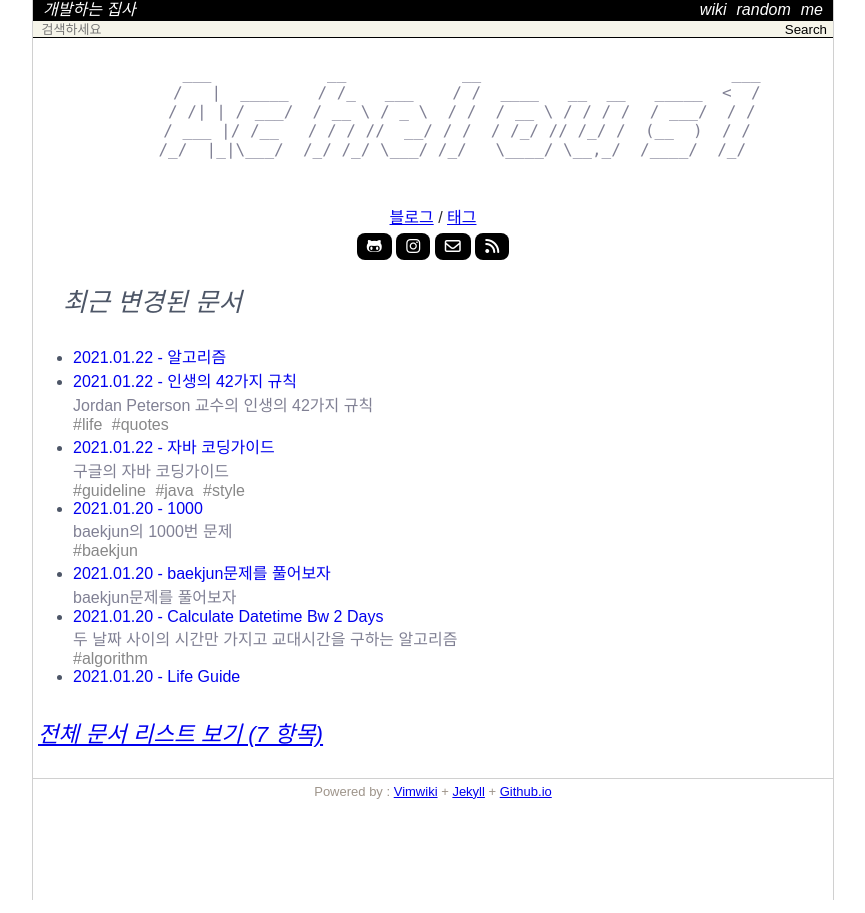
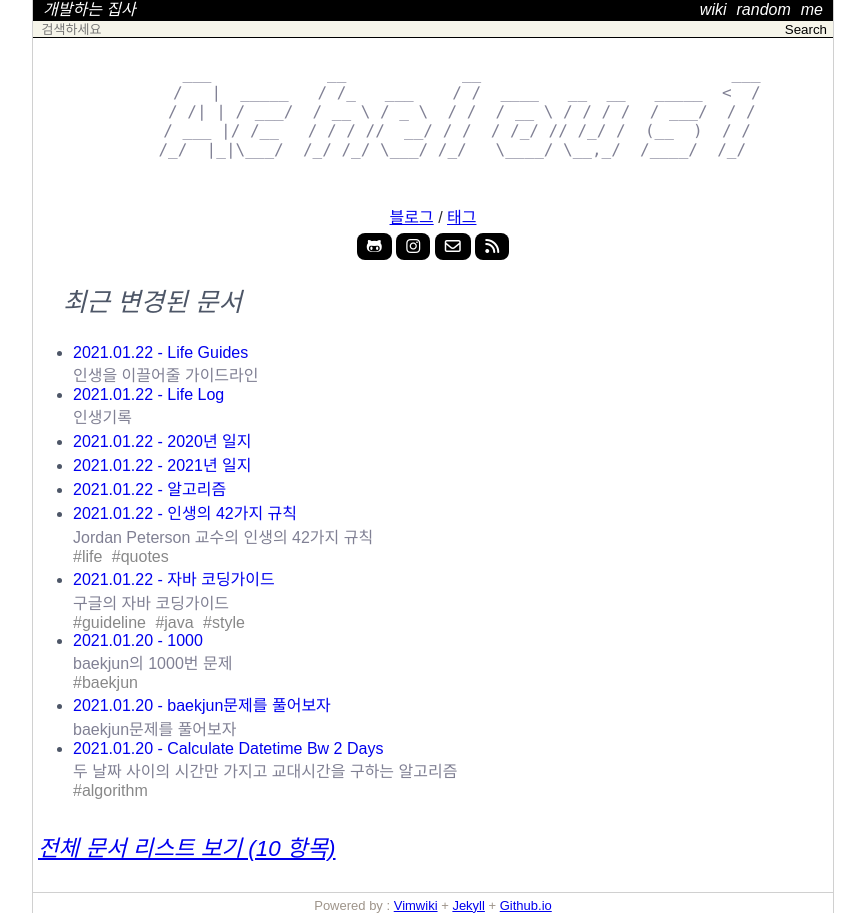
Before and after one commit to Achelous1/achelous1.github.io, a Jekyll site: the page built from index.html, in a window 1280 px wide. Shown: the whole page, without its empty margins (207-1072 px from the left). Built offline with Jekyll 4.4.1, drawn with Linux system fonts in a browser that asks for light colours; nearby versions of some CDN libraries; some web fonts are replaced.

Commit message:
ADDED logs

```diff
--- a/_data/pageMap.yml
+++ b/_data/pageMap.yml
@@ -6,6 +6,22 @@
     url: /wiki/1000
     updated: '2021-01-20 16:48:24 +0900'
     children: []
+'2020':
+    type: wiki
+    title: '2020년 일지'
+    summary: ""
+    parent: '2020'
+    url: /wiki/2020
+    updated: '2021-01-22 14:50:53 +0900'
+    children: ['2020']
+'2021':
+    type: wiki
+    title: '2021년 일지'
+    summary: ""
+    parent: '2021'
+    url: /wiki/2021
+    updated: '2021-01-22 14:50:13 +0900'
+    children: ['2021']
 42-rules-of-life:
     type: wiki
     title: '인생의 42가지 규칙'
@@ -48,12 +64,20 @@ index:
     children: []
 life-guide:
     type: wiki
-    title: ""
-    summary: ""
-    parent: ""
+    title: 'Life Guides'
+    summary: '인생을 이끌어줄 가이드라인'
+    parent: index
     url: /wiki/life-guide
-    updated: '2021-01-20 09:58:28 +0900'
+    updated: '2021-01-22 14:51:51 +0900'
     children: [42-rules-of-life]
+life-log:
+    type: wiki
+    title: 'Life Log'
+    summary: 인생기록
+    parent: index
+    url: /wiki/life-log
+    updated: '2021-01-22 14:51:10 +0900'
+    children: []
 programming:
     type: wiki
     title: 알고리즘
--- /dev/null
+++ b/_wiki/2020.md
@@ -0,0 +1,44 @@
+---
+layout  : wiki
+title   : 2020년 일지
+summary :
+date    : 2021-01-22 14:50:29 +0900
+updated : 2021-01-22 14:50:53 +0900
+tag     :
+toc     : true
+public  : true
+parent  : [[2020]]
+latex   : false
+---
+* TOC
+{:toc}
+
+# 2020년 로그
+
+## 2020-06
+### 2020-06-01
+* HnC에 취직하여 TSB로 JPBi 프로젝트 시작한 지 1일차
+*
+## 2020-10
+### 2020-10-25
+* 여자친구 생일
+* 1주년 기념
+
+## 2020-12
+### 2020-12-12
+* 서울로 여자친구를 보러 갔지만 같이 사시는 고모께서 코로나 확진. 못보게 됐다.
+### 2020-12-19
+* 라구 소스 만듬
+* GTA 설치
+
+### 2020-12-21
+* 이 로그를 쓰기 시작한 1일차 어색하다
+
+### 2020-12-22
+* 집에서도 코딩 시작. 습관이 되어야 할텐데 1시간이나 되는 퇴근시간이 제일 걱정이다.
+
+### 2020-12-23
+* 삽질 끝에 node와 ionic, angular cli를 설치하고 실행해봤다. 단순히 쉘 스크립트 한줄만으로 프론트와 백엔드가 만들어지니 너무 편하다. 언젠간 나도 이렇게 편한 플랫폼을 만들어 볼 날이 올까?
+
+### 2020-12-28
+* 요즘 이상하게 번아웃 증후군이 몰려온다. 일을해도 손에 잡히지도 않고 괜시리 개발자 커뮤니티와 의미없는 네이버 기사들을 계속 보고 있다. 일할건 많은데 왜이리 마음이 싱숭생숭한지 모르겠다.
--- /dev/null
+++ b/_wiki/2021.md
@@ -0,0 +1,38 @@
+---
+layout  : wiki
+title   : 2021년 일지
+summary :
+date    : 2021-01-22 14:48:52 +0900
+updated : 2021-01-22 14:50:13 +0900
+tag     :
+toc     : true
+public  : true
+parent  : [[2021]]
+latex   : false
+---
+* TOC
+{:toc}
+
+# 2021년 로그
+
+## 2021-01
+### 2021-01-01
+* 새해가 밝았다. 딱히 달라진건 없는듯. 나이가 들면 들 수록 휴일에 별다른 의미가 더이상 부여되지 않는 듯 하다. 일상에 녹아들면서 그런건가 싶다가도 뭔가 동심을 잃어버린 듯 해서 슬프기도 하다.
+
+### 2021-01-02
+* 서울에 올라갔다. 이미 김해공항에서도 사람들이 많이 없었지만, 3주만에 올라간 서울에선 코로나 때문인지 지하철에 사람들이 많이 안보인다. 원래는 보통 집까지 서서 갔는데.. 코로나가 많은 사람들의 생활패턴을 바꿔놓은건 확실한 것 같다.
+
+### 2021-01-03
+* 별 다를 바 없는 일상에서 거의 유일한 탈출을 하는 서울행이 끝나고 다시 부산으로 내려왔다.
+
+### 2021-01-05
+* 5일만에 다시 돌아온 회사, 아직 번아웃은 그대로인듯.. 왜이럴까
+
+### 2021-01-06
+* ***선택과 집중***. 요즘 나에게 정말 필요한 두 단어인 듯 하다. 무엇이 중요한지 선택하고 그 중요한 부분에 집중하는 노력이 필요한 시점. 요즘들어 절실히 느끼는 중이다. 그저 코딩만 할 줄 아는 개발자가 아닌 발전하는 개발자를 목표로 하고 있으니까. 아직 부족하지만 부족함을 깨닫고 더 노력하는 사람이 되어야겠다고 다시 또 다짐한다.
+
+### 2021-01-07
+* 조금은 번아웃이 나아진 듯 하다. 개발하는 사람들은 멘탈 관리가 정말 중요한 듯. 주변이 뒤숭숭한 것도 한몫 했겠지만 멘탈이 너무 약한듯 하다.
+
+### 2021-01-12
+* 드디어 번아웃이 좀 가시고 하던 일을 마무리 했다. 아직도 뭐가 부족해서 번아웃이 온 지 모르겠다. 이것저것 복합적인 요인일테지만 하고있던 일이 엉망진창이라 그런게 아닐까?
--- a/_wiki/life-guide.md
+++ b/_wiki/life-guide.md
@@ -1,13 +1,13 @@
 ---
 layout  : wiki
-title   :
-summary :
+title   : Life Guides
+summary : 인생을 이끌어줄 가이드라인
 date    : 2021-01-20 09:40:33 +0900
-updated : 2021-01-20 09:58:28 +0900
+updated : 2021-01-22 14:51:51 +0900
 tag     :
 toc     : true
 public  : true
-parent  :
+parent  : [[index]]
 latex   : false
 ---
 * TOC
--- /dev/null
+++ b/_wiki/life-log.md
@@ -0,0 +1,18 @@
+---
+layout  : wiki
+title   : Life Log
+summary : 인생기록
+date    : 2021-01-22 14:47:35 +0900
+updated : 2021-01-22 14:51:10 +0900
+tag     :
+toc     : true
+public  : true
+parent  : [[index]]
+latex   : false
+---
+* TOC
+{:toc}
+
+# 일지를 기록하라
+* [[2020]]
+* [[2021]]
```
Also changed, not shown: _wiki/index.md (+1 -1 lines).
